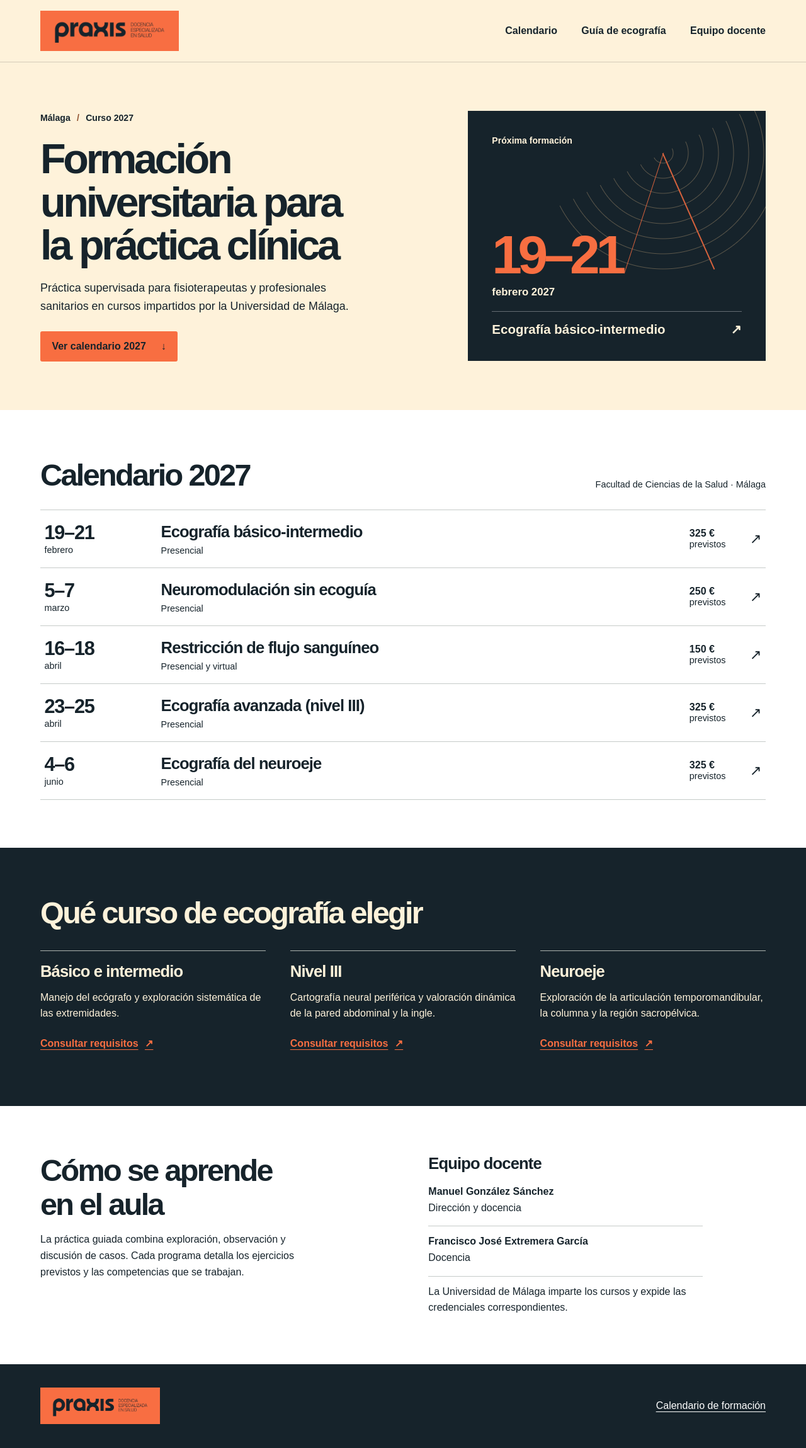
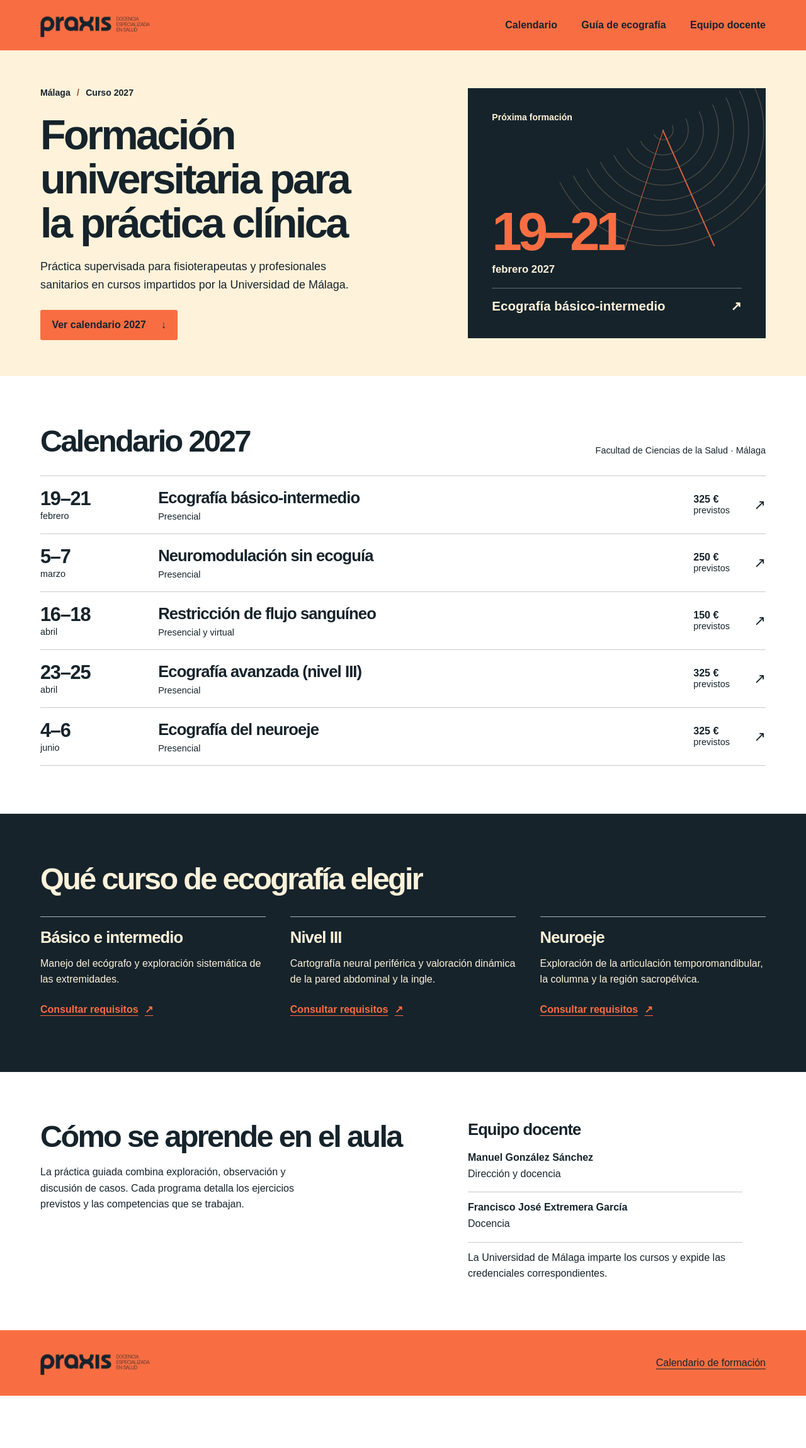
Before and after one commit to elfisiologico/praxis-fisioformacion, an Astro site: page / in a window 1280 px wide. Shown: the whole page at 63% size. After the commit the page ends 2216 px from the top, so only its background shows below. Built offline with nearby package versions, Linux system fonts and the light colour scheme; Astro itself is replaced by a stand-in of ours.

Commit message:
Integrar la firma corporativa en la composición del portal

```diff
--- a/src/layouts/style.css
+++ b/src/layouts/style.css
@@ -1,5 +1,5 @@
 :root {
-  --ink:#16232b; --paper:#fef2da; --accent:#f86e41; --line:#c6cbc9;
+  --ink:#16232b; --paper:#fef2da; --accent:#f86e42; --line:#c6cbc9;
   --margin:max(clamp(18px,5vw,72px),calc((100% - 1220px)/2));
   font-family:'Manrope Variable',sans-serif; color:var(--ink); background:white;
 }
@@ -11,9 +11,10 @@ a:focus-visible,summary:focus-visible {outline:3px solid #1678bd;outline-offset:
 .skip:focus {left:1rem;background:white;padding:1rem;z-index:10}
 header,footer,main>section {padding-inline:var(--margin)}
 header,footer,.wide-nav,.section-head,.feature-name,.button {display:flex;align-items:center;justify-content:space-between}
-header {position:relative;z-index:2;padding-block:17px;background:var(--paper);border-bottom:1px solid #16232b30}
+header {position:relative;z-index:2;padding-block:8px;background:var(--accent)}
 .corporate-logo {display:block;width:220px;height:64px;object-fit:cover;object-position:50% 53%;max-width:100%}
-footer .corporate-logo {width:190px;height:58px}
+.brand,footer a:first-child {margin-inline-start:-23px}
+footer .corporate-logo {width:220px;height:64px}
 .wide-nav {gap:clamp(18px,3vw,48px)}
 nav a,summary,.back,.download,.guide a {display:inline-flex;align-items:center;min-height:44px;font-weight:700}
 nav a {text-decoration:none}
@@ -21,10 +22,10 @@ nav a:hover,.agenda a:hover h3,.feature:hover .feature-name {text-decoration:und
 .mobile-menu {display:none}
 summary {cursor:pointer}
 main>section {padding-block:clamp(38px,6vw,88px)}
-.hero {background:var(--paper);display:grid;grid-template-columns:minmax(0,1.3fr) minmax(0,1fr);gap:clamp(24px,5vw,88px);align-items:center}
+.hero {background:var(--paper);display:grid;grid-template-columns:minmax(0,1.3fr) minmax(0,1fr);gap:clamp(24px,5vw,88px);align-items:center;padding-block:clamp(34px,4.4vw,68px)}
 h1,h2,h3,p {margin:0}
 h1,h2,h3 {text-wrap:balance}
-h1 {font-size:clamp(2.85rem,5.2vw,5rem);letter-spacing:-.065em;line-height:1.025}
+h1 {font-size:clamp(2.85rem,5.2vw,5rem);letter-spacing:-.054em;line-height:1.055}
 h2 {font-size:clamp(2rem,3.8vw,3.5rem);letter-spacing:-.055em;line-height:1.1}
 h3 {font-size:clamp(1.22rem,2vw,1.65rem);line-height:1.2;letter-spacing:-.035em}
 p,li {line-height:1.6}
@@ -44,26 +45,30 @@ p,li {line-height:1.6}
 .feature-name {border-top:1px solid #ffffff55;margin-top:1.3rem;padding-top:1rem;gap:1rem;font-size:clamp(1.18rem,1.6vw,1.6rem);font-weight:700}
 .section-head {align-items:end;gap:1rem;margin-bottom:1.75rem}
 .section-head p,.entry span,.price small,.date small {font-size:.9rem}
-.agenda a {display:grid;grid-template-columns:minmax(90px,.55fr) minmax(0,3fr) auto auto;align-items:center;gap:clamp(12px,3vw,48px);padding:1.15rem .4rem;border-top:1px solid var(--line);text-decoration:none}
+.agenda a {display:grid;grid-template-columns:minmax(90px,.55fr) minmax(0,3fr) auto auto;align-items:center;gap:clamp(12px,3vw,48px);padding:1.15rem 0;border-top:1px solid var(--line);text-decoration:none}
 .agenda a:last-child {border-bottom:1px solid var(--line)}
 .agenda a:hover {background:#fff9ee}
 .date {font-size:clamp(1.4rem,2.4vw,2rem);font-weight:750;letter-spacing:-.04em;line-height:1.2}
 .date small,.price small {display:block;font-weight:500;letter-spacing:0}
 .entry span {display:block;margin-top:.4rem}
-.price {font-weight:700}
+.price {font-weight:700;font-variant-numeric:tabular-nums}
+.date,.stamp {font-variant-numeric:tabular-nums}
 .arrow {font-size:1.4rem}
 #ecografia {background:var(--ink);color:var(--paper)}
 .guide {display:grid;grid-template-columns:repeat(3,minmax(0,1fr));gap:clamp(18px,3vw,46px);margin-top:2rem}
 .guide article {display:flex;flex-direction:column;border-top:1px solid #adb3af;padding-top:1.1rem}
 .guide p {margin-block:.8rem}
 .guide a {margin-top:auto;color:var(--accent);gap:.65em}
-#equipo {display:grid;grid-template-columns:1fr 1fr;gap:7%}
+#equipo {display:grid;grid-template-columns:minmax(0,1.3fr) minmax(0,1fr);gap:clamp(24px,5vw,88px)}
 #equipo p {margin-top:1rem;max-width:49ch}
 .faculty strong {display:block}
 .faculty p+p {border-top:1px solid var(--line);padding-top:.7rem}
-footer {background:var(--ink);color:white;padding-block:2rem;gap:1rem;flex-wrap:wrap}
-footer a {padding-block:.35rem}
-.course {padding-top:1.5rem}
+footer {background:var(--accent);color:var(--ink);padding-block:1.25rem;gap:1rem;flex-wrap:wrap}
+footer a {display:inline-flex;align-items:center;min-height:44px}
+.course {padding-top:1.25rem}
+.course .lead {max-width:60ch}
+.program {max-width:70ch}
+.program h2:not(:first-child) {border-top:1px solid var(--line);padding-top:.85em}
 .back {margin-bottom:1.2rem}
 .course h1 {font-size:clamp(2rem,4.6vw,4.7rem);max-width:22ch;overflow-wrap:anywhere;hyphens:auto}
 .coursegrid {display:grid;grid-template-columns:minmax(250px,1fr) minmax(0,1.8fr);gap:clamp(24px,5vw,72px);align-items:start;margin-top:2rem}
@@ -78,8 +83,9 @@ footer a {padding-block:.35rem}
 .program :is(li,p) {margin-bottom:.65em}
 .program :is(ul,ol) {padding-inline-start:1.4em}
 @media(max-width:850px) {
-  header {padding-block:9px}
-  .brand .corporate-logo {width:176px;height:52px}
+  header {padding-block:5px}
+  .brand .corporate-logo,footer .corporate-logo {width:176px;height:52px}
+  .brand,footer a:first-child {margin-inline-start:-18px}
   .wide-nav {display:none}
   .mobile-menu {display:block}
   .mobile-menu summary {gap:.6em;list-style:none;padding-inline:.4rem}
```
Also changed, not shown: public/media/ecografia-avanzada-nivel-iii.png, public/media/ecografia-basico-intermedio.png, public/media/ecografia-del-neuroeje.png, public/media/neuromodulacion-sin-ecoguia.png, public/media/portada.png, public/media/restriccion-de-flujo-sanguineo.png.
